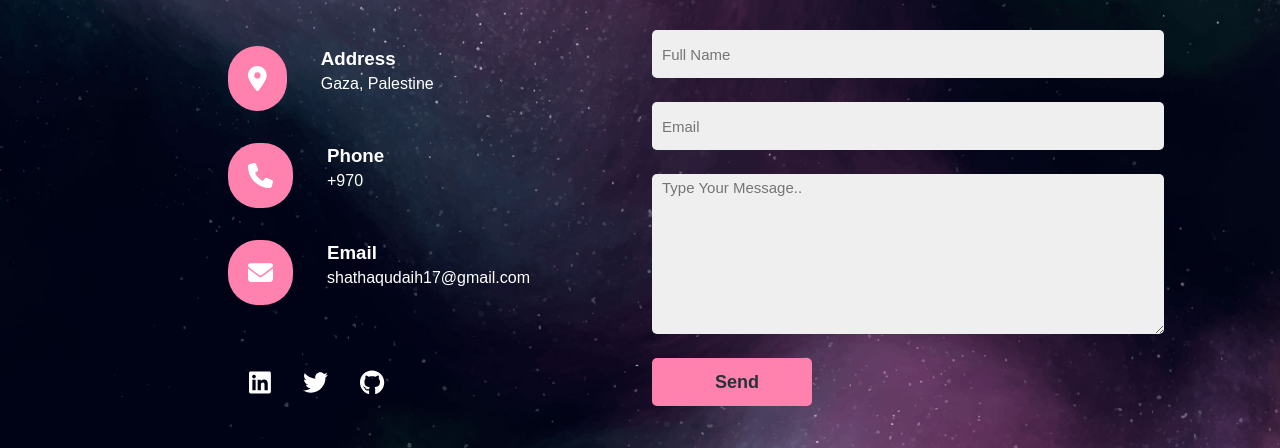
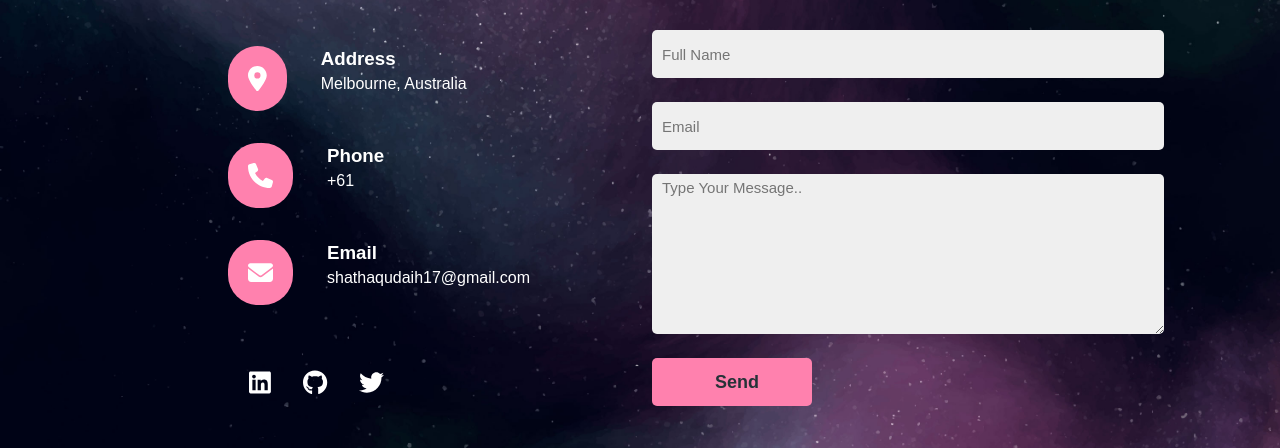
Before and after one commit to shathakh/portfolio-sh, a React (Create React App) app in the folder portfolio/: page / in a window 1280 px wide. Shown: the part 3618-4066 px from the top of the page. Built offline with nearby package versions, Linux system fonts and the light colour scheme.

Commit message:
edit contact section

```diff
--- a/portfolio/src/components/contact.jsx
+++ b/portfolio/src/components/contact.jsx
@@ -32,14 +32,14 @@ function Contact() {
             <FontAwesomeIcon className="address-icon" icon={faLocationDot} />
             <div className="info">
               <h3>Address</h3>
-              <p>Gaza, Palestine</p>
+              <p>Melbourne, Australia</p>
             </div>
           </div>
           <div className="phone">
             <FontAwesomeIcon className="phone-icon" icon={faPhone} />
             <div className="info">
               <h3>Phone</h3>
-              <p><a href="https://api.whatsapp.com/send?phone=970595832625" target="_blank" rel="noreferrer">+970</a></p>
+              <p><a href="https://api.whatsapp.com/send?phone=970595832625" target="_blank" rel="noreferrer">+61 </a></p>
             </div>
           </div>
           <div className="email">
@@ -51,8 +51,8 @@ function Contact() {
           </div>
           <div className="social-icons">
             <a href="https://www.linkedin.com/in/shatha-eqdaih/" target="_blank" rel="noreferrer"><FontAwesomeIcon className="linkedin" icon={faLinkedin} /></a>
+            <a href="https://github.com/shathakh" target="_blank" rel="noreferrer"><FontAwesomeIcon className="github" icon={faGithub} /></a>
             <a href="https://twitter.com/shathakeq" target="_blank" rel="noreferrer"><FontAwesomeIcon className="twitter" icon={faTwitter} /></a>
-            <a href="https://github.com/shathakh" target="_blank" rel="noreferrer"><FontAwesomeIcon className="github" icon={faGithub} /></a>
           </div>
         </div>
         <div className="contact-form">
```
